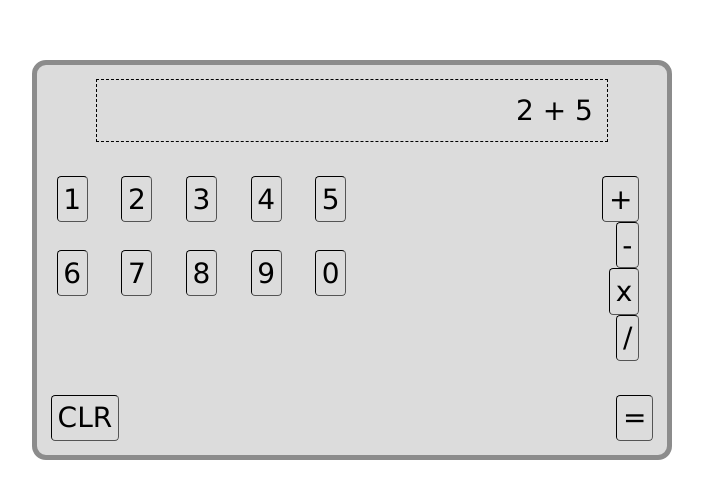
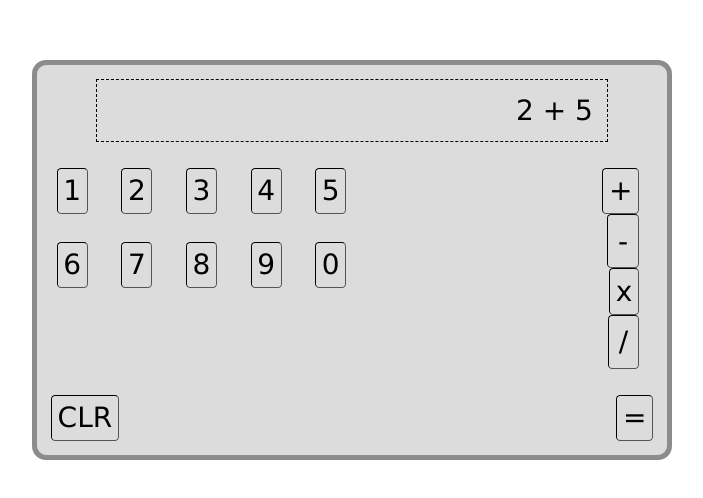
Before and after one commit to jtruelas/calculator, a plain HTML site: page index.html in a window 1280 px wide. Shown: the part 140-638 px from the top of the page, without its empty margins (288-991 px from the left). Drawn offline with Linux system fonts and the light colour scheme.

Commit message:
Added additional styling

```diff
--- a/styles.css
+++ b/styles.css
@@ -37,7 +37,6 @@ body {
 
 .main {
     display: flex;
-    justify-content: space-between;
 }
 
 .number {
@@ -78,3 +77,8 @@ body {
     font-weight: bold;
     transition: font-weight .2s ease;
 }
+
+.subtract,
+.divide {
+    padding: .35rem;
+}
```
